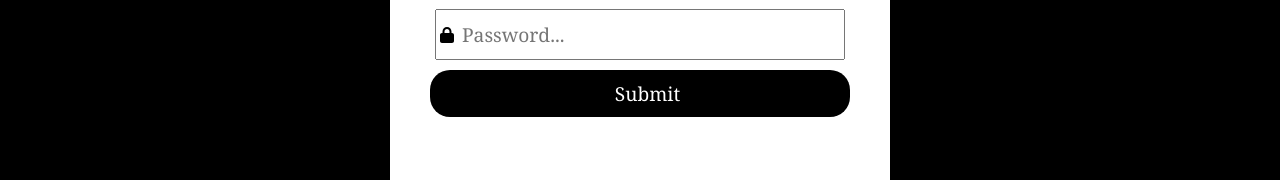
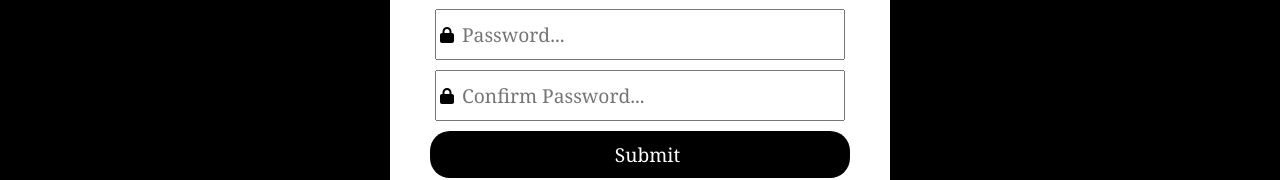
Before and after one commit to froispro6969/FaceX, a React (Vite) app: page /register in a window 1280 px wide. Shown: the part 404-584 px from the top of the page. Built offline with nearby package versions, Linux system fonts and the light colour scheme; no server answers.

Commit message:
Created a register validation

```diff
--- /dev/null
+++ b/src/Validations/UserValidation.tsx
@@ -0,0 +1,10 @@
+import * as yup from 'yup';
+
+export const userSchema = yup.object().shape({
+    username: yup.string().required("Your Full Name is Required!"),
+    email: yup.string().email().required("Your email is incorrect!"),
+    password: yup.string().min(6, "Password must be at least 6 characters").max(12, "Password must be at most 12 characters").required("Your password is incorrect!"),
+    confirmPassword: yup.string()
+        .oneOf([yup.ref('password')], "The passwords aren't the same!")
+        .required("The passwords aren't the same!"),
+});
--- a/src/pages/Register.tsx
+++ b/src/pages/Register.tsx
@@ -6,13 +6,17 @@ import { auth, db } from "../config/Firebase-config"
 import { useNavigate } from 'react-router-dom'
 import { addDoc, collection } from 'firebase/firestore';
 import { useForm } from 'react-hook-form';
+import * as yup from 'yup'
+import { userSchema } from '../Validations/UserValidation'
+import { yupResolver } from '@hookform/resolvers/yup'
+
 
 
 interface createUsers {
     email: string;
     username: string;
-    userID: string;
-    profilePicture: string;
+    password: string;
+    confirmPassword: string;
 }
 
 export const Register = () => {
@@ -20,13 +24,14 @@ export const Register = () => {
     const [registerUsername, setRegisterUsername] = useState("");
     const [registerEmail, setRegisterEmail] = useState("");
     const [registerPassword, setRegisterPassword] = useState("");
+    const [registerConfirmPassword, setRegisterConfirmPassword] = useState("");
     const navigate = useNavigate();
 
     const userRef = collection(db,"Users");
 
 
-    const { register, handleSubmit } = useForm<createUsers>({
-
+    const { register, handleSubmit, formState:{errors} } = useForm<createUsers>({
+        resolver: yupResolver(userSchema)
     });
 
 
@@ -56,14 +61,22 @@ export const Register = () => {
                         <FontAwesomeIcon icon={faUser} className='usernameIcon' />
                         <input type="text" placeholder="Username..." {...register("username")} onChange={(e) => setRegisterUsername(e.target.value)} />
                     </div>
+                    <p style={{color:"red"}}>{errors.username?.message}</p>
                     <div className='register-email'>
                         <FontAwesomeIcon icon={faEnvelope} className='emailIcon' />
                         <input type="text" placeholder="Email..." {...register("email")} onChange={(e) => setRegisterEmail(e.target.value)} />
                     </div>
+                    <p style={{color:"red"}}>{errors.email?.message}</p>
                     <div className='register-password'>
                         <FontAwesomeIcon icon={faLock} className='passIcon' />
-                        <input type="password" placeholder="Password..." onChange={(e) => setRegisterPassword(e.target.value)} />
+                        <input type="password" placeholder="Password..." {...register("password")} onChange={(e) => setRegisterPassword(e.target.value)} />
                     </div>
+                    <p style={{color:"red"}}>{errors.password?.message}</p>
+                    <div className='register-password'>
+                        <FontAwesomeIcon icon={faLock} className='passIcon' />
+                        <input type="password" placeholder="Confirm Password..." {...register("confirmPassword")} onChange={(e) => setRegisterConfirmPassword(e.target.value)} />
+                    </div>
+                    <p style={{color:"red"}}>{errors.confirmPassword?.message}</p>
                     <input type="submit" className='register-button' />
             </div>
         </div>
```
